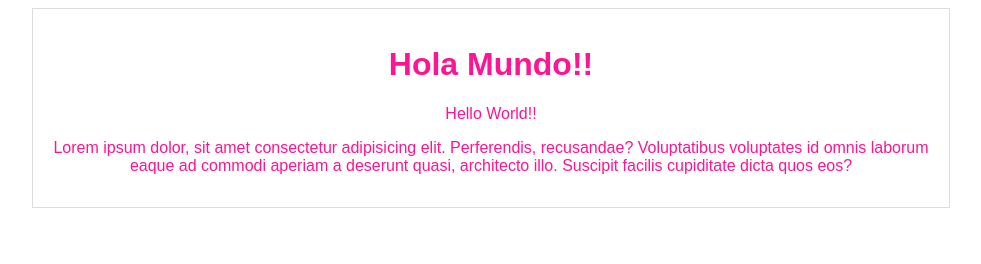
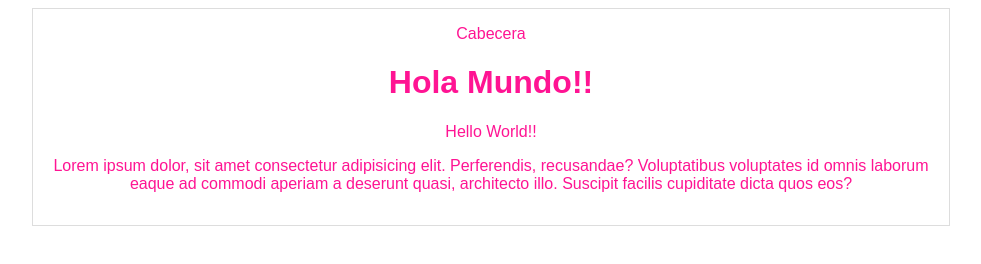
Before and after one commit to edibeca/DemoPlatzi, a plain HTML site: page index.html in a window 1280 px wide. Shown: the whole page, without its empty margins (149-1130 px from the left). Drawn offline with Linux system fonts and the light colour scheme.

Commit message:
cabecera head

```diff
--- a/index.html
+++ b/index.html
@@ -9,6 +9,9 @@
 </head>
 <body>
     <div id="container">
+        <div id=head>
+            Cabecera
+        </div>
     <div>
         <h1>Hola Mundo!!</h1>
         <article>Hello World!!</article>
```
